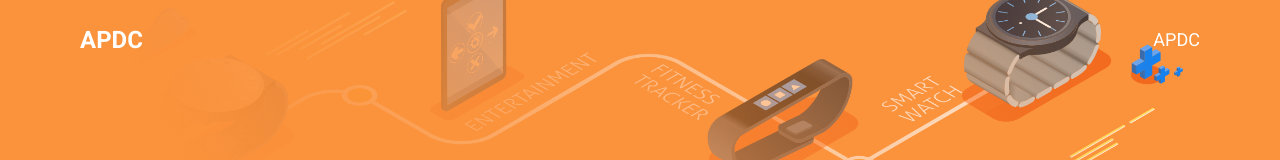
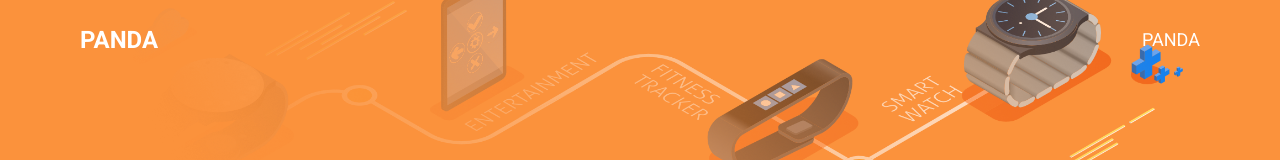
Before and after one commit to orzorzooo/panda_landing_archo, a Vue app: page / in a window 1280 px wide. Shown: the top 160 px of the page. Built offline with nearby package versions, Linux system fonts and the light colour scheme.

Commit message:
navbar變數

```diff
--- a/src/components/Navbar/index.vue
+++ b/src/components/Navbar/index.vue
@@ -1,18 +1,20 @@
 <template>
-  <div
-    ref="navbar"
-    class="transition fixed w-full z-60 bg-gray-100 bg-opacity-0 text-white"
-  >
+  <div ref="navbar" class="transition fixed w-full z-60 bg-gray-100 bg-opacity-0 text-white">
     <div class="h-20">
       <div class="flex h-full px-20 justify-between items-center">
-        <div class="text-2xl font-bold">APDC</div>
-        <div class="text-lg">APDC</div>
+        <div class="text-2xl font-bold">{{ company_name }}</div>
+        <div class="text-lg">{{ company_name }}</div>
       </div>
     </div>
   </div>
 </template>
 <script>
 export default {
+  data() {
+    return {
+      company_name: "PANDA",
+    };
+  },
   methods: {
     onScrollTrigger(navbar, value) {
       if (window.pageYOffset > value) {
```
